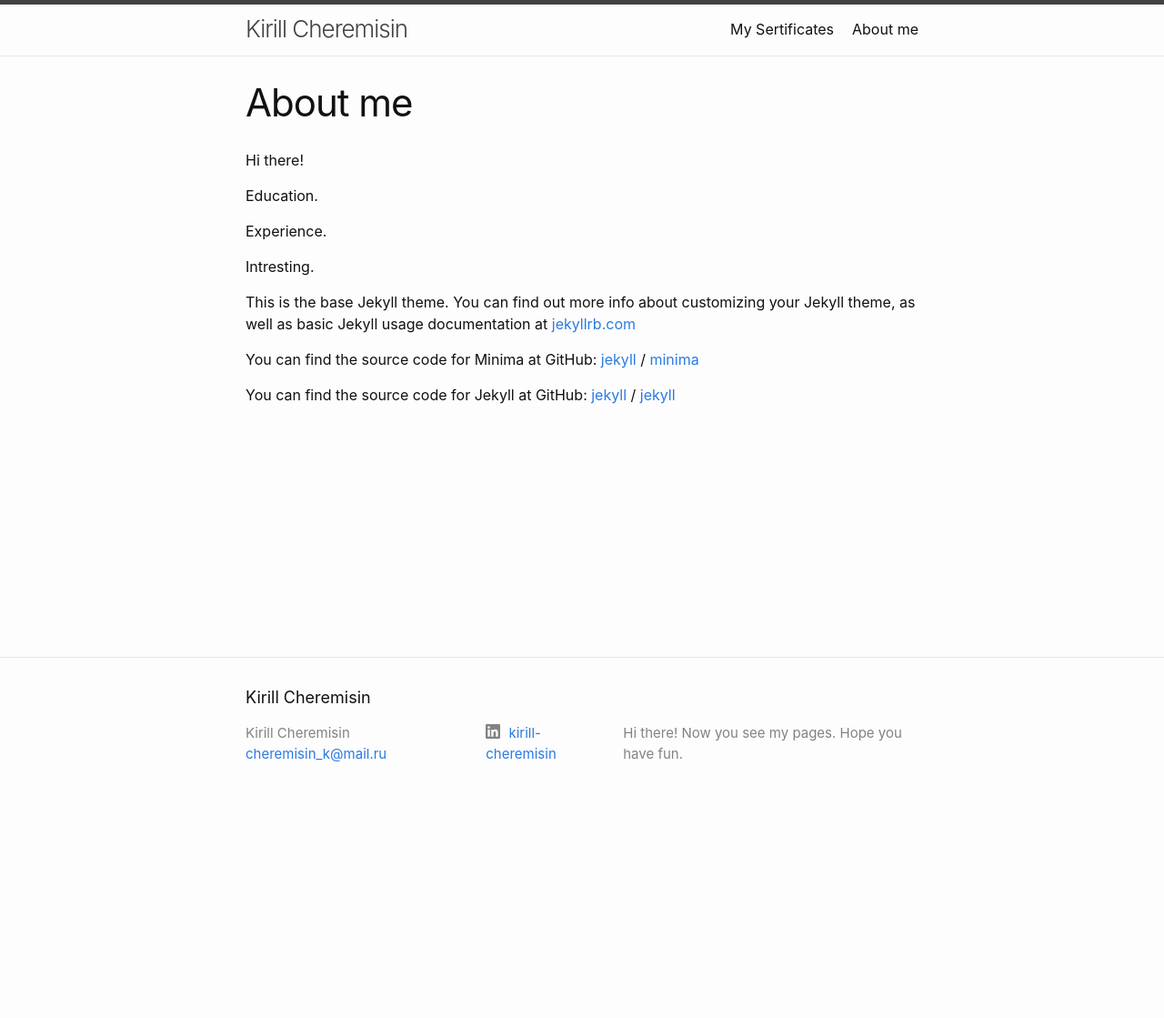
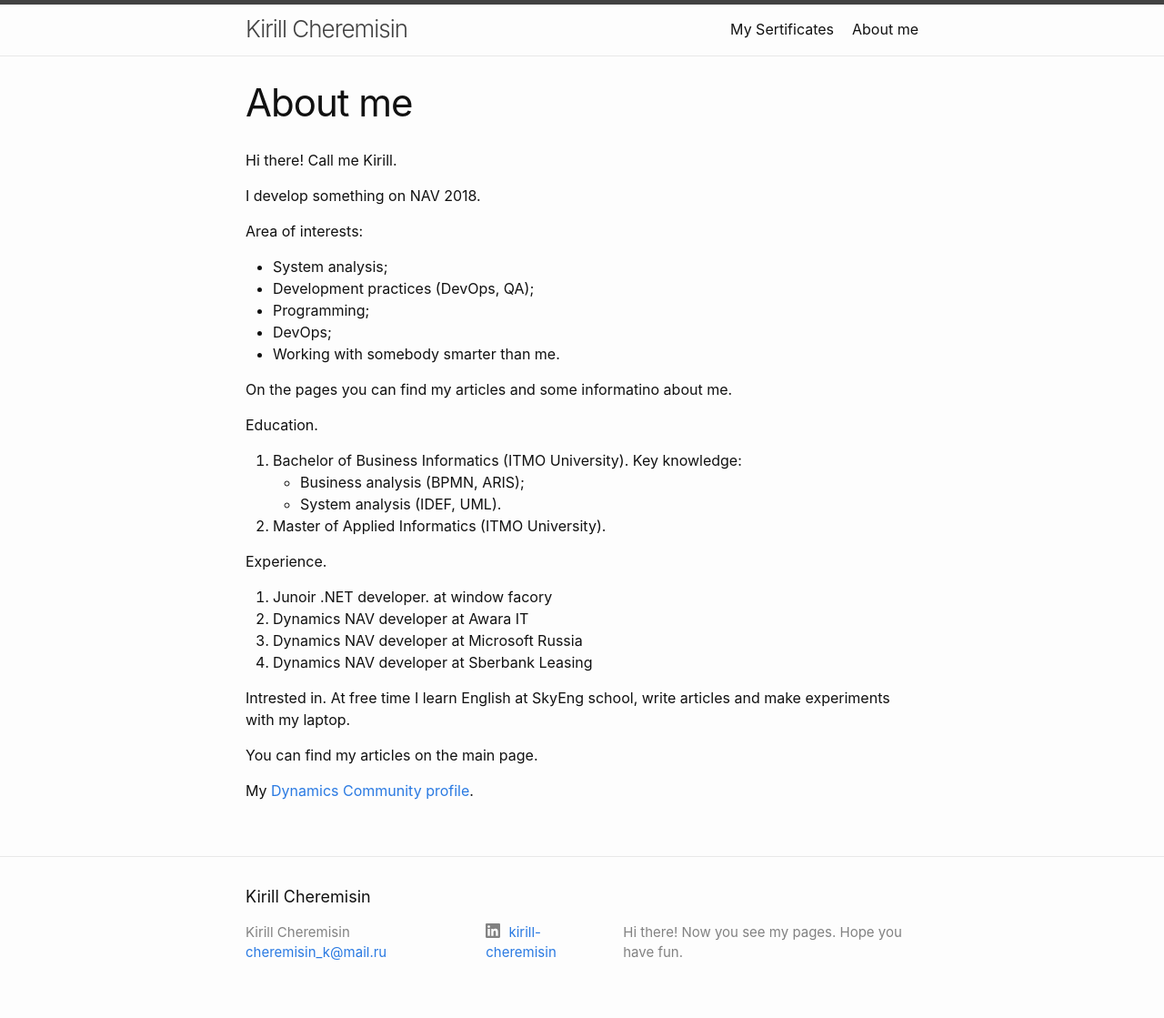
Before and after one commit to KirillCheremisin/KirillCheremisin.github.io, a Jekyll site: the page built from about.md, in a window 1280 px wide. Shown: the whole page at 91% size. Built offline with Jekyll 4.4.1, drawn with Linux system fonts in a browser that asks for light colours; before the commit the page ends 900 px from its top, so only the background shows below that.

Commit message:
About page

```diff
--- a/about.md
+++ b/about.md
@@ -6,23 +6,39 @@ permalink: /about/
 
 
 Hi there!
+Call me Kirill.
+
+I develop something on NAV 2018.
+
+Area of interests:
+- System analysis;
+- Development practices (DevOps, QA);
+- Programming;
+- DevOps;
+- Working with somebody smarter than me.
+
+On the pages you can find my articles and some informatino about me.
 
 Education.
+1. Bachelor of Business Informatics (ITMO University).
+Key knowledge:
+- Business analysis (BPMN, ARIS);
+- System analysis (IDEF, UML).
+
+2. Master of Applied Informatics (ITMO University).
 
 Experience.
+1. Junoir .NET developer. at window facory
+2. Dynamics NAV developer at Awara IT
+3. Dynamics NAV developer at Microsoft Russia
+4. Dynamics NAV developer at Sberbank Leasing
 
-Intresting.
+Intrested in.
+At free time I learn English at SkyEng school, write articles and make experiments with my laptop.
 
 
-This is the base Jekyll theme. You can find out more info about customizing your Jekyll theme, as well as basic Jekyll usage documentation at [jekyllrb.com](https://jekyllrb.com/)
+You can find my articles on the main page.
 
-You can find the source code for Minima at GitHub:
-[jekyll][jekyll-organization] /
-[minima](https://github.com/jekyll/minima)
+My [Dynamics Community profile][dynamics-community].
 
-You can find the source code for Jekyll at GitHub:
-[jekyll][jekyll-organization] /
-[jekyll](https://github.com/jekyll/jekyll)
-
-
-[jekyll-organization]: https://github.com/jekyll
+[dynamics-community]: https://community.dynamics.com/members/kirill-cheremisin/blogs
```
